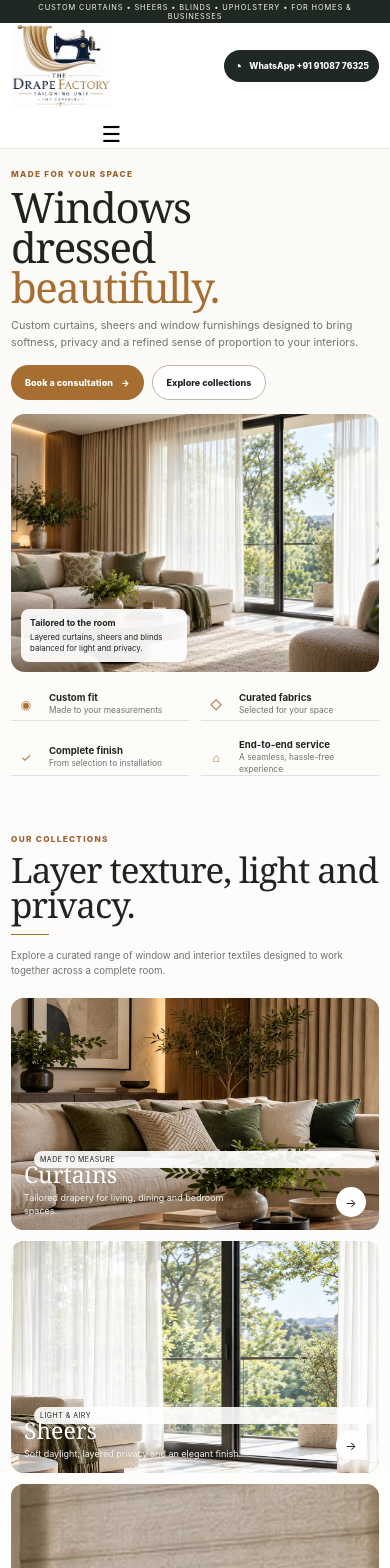
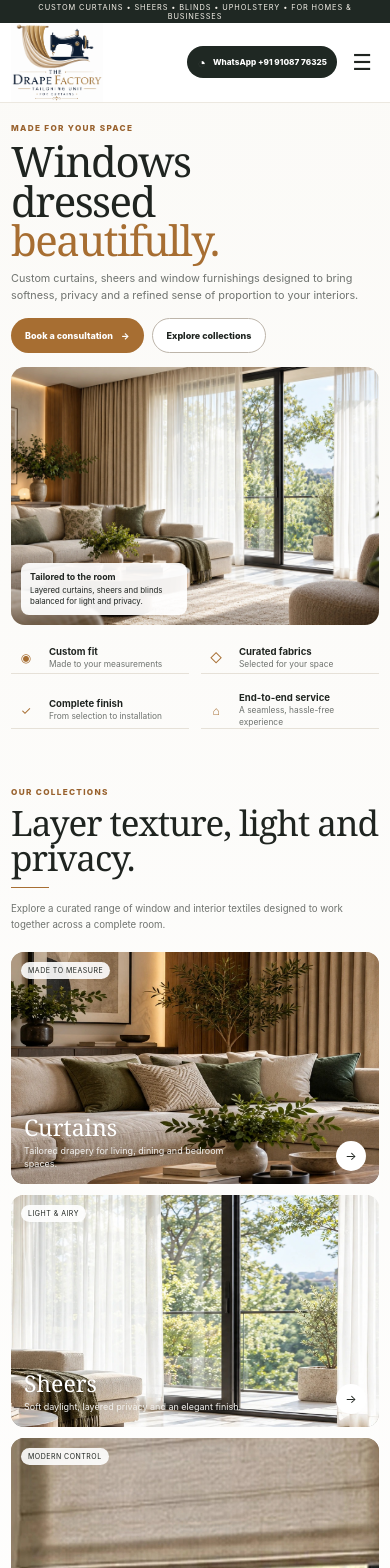
Before and after one commit to balajireddycp-pixel/the-drape-factory-website, a React (Vite) app: page / in a window 390 px wide. Shown: the top 1568 px of the page. Built offline with nearby package versions, Linux system fonts and the light colour scheme.

Commit message:
Public Website Build 5.9 - Header Collection Tag Fix

```diff
--- a/src/reference-match.css
+++ b/src/reference-match.css
@@ -1046,3 +1046,94 @@
     font-size: 7.6px !important;
   }
 }
+
+
+
+/* Build 5.9 — mobile header + collection tag fix */
+
+/* Restore collection tags as compact pills on every breakpoint. */
+.collectionCard {
+  position: relative !important;
+}
+
+.collectionTag {
+  position: absolute !important;
+  left: 11px !important;
+  top: 11px !important;
+  width: max-content !important;
+  max-width: calc(100% - 22px) !important;
+  display: inline-flex !important;
+  align-items: center !important;
+  white-space: nowrap !important;
+  padding: 5px 8px !important;
+  border-radius: 999px !important;
+  z-index: 3 !important;
+}
+
+.collectionBottom {
+  position: relative !important;
+  z-index: 2 !important;
+}
+
+/* Mobile header: logo + WhatsApp + menu stay on one compact row. */
+@media (max-width: 759px) {
+  .header .nav {
+    min-height: 62px !important;
+    display: flex !important;
+    align-items: center !important;
+    gap: 8px !important;
+    position: relative !important;
+    flex-wrap: nowrap !important;
+  }
+
+  .brand {
+    display: flex !important;
+    align-items: center !important;
+    flex: 0 0 auto !important;
+  }
+
+  .brand img {
+    width: 92px !important;
+    height: auto !important;
+    display: block !important;
+  }
+
+  .whatsapp {
+    margin-left: auto !important;
+    flex: 0 0 auto !important;
+    min-height: 32px !important;
+    padding: 0 10px !important;
+    font-size: 8.2px !important;
+  }
+
+  .menuBtn {
+    display: inline-flex !important;
+    align-items: center !important;
+    justify-content: center !important;
+    flex: 0 0 auto !important;
+    width: 34px !important;
+    height: 34px !important;
+    margin: 0 !important;
+    padding: 0 !important;
+    border: 0 !important;
+    background: transparent !important;
+    color: var(--ink) !important;
+    font-size: 22px !important;
+    line-height: 1 !important;
+  }
+
+  .navlinks.open {
+    left: 0 !important;
+    right: 0 !important;
+    top: 62px !important;
+    width: 100% !important;
+    z-index: 30 !important;
+  }
+
+  .collectionTag {
+    left: 10px !important;
+    top: 10px !important;
+    padding: 4px 7px !important;
+    font-size: 7px !important;
+  }
+}
```
